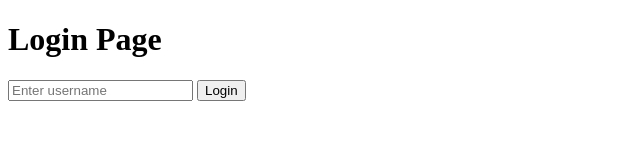
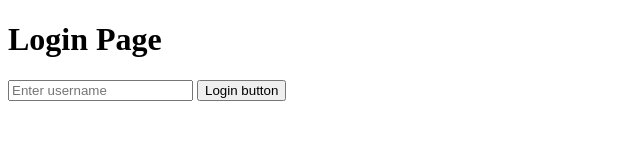
Before and after one commit to pruthas/first-app, a plain HTML site: page login.html in a window 1280 px wide. Shown: the whole page, without its empty margins (0-640 px from the left). Drawn offline with Linux system fonts and the light colour scheme.

Commit message:
module1: Update login

```diff
--- a/login.html
+++ b/login.html
@@ -9,6 +9,6 @@
     <h1>Login Page</h1>
     <input class="form-control" placeholder="Enter username">
 
-    <button class="btn btn-primary"> Login </button>
+    <button class="btn btn-primary"> Login button</button>
 </body>
 </html>
```
